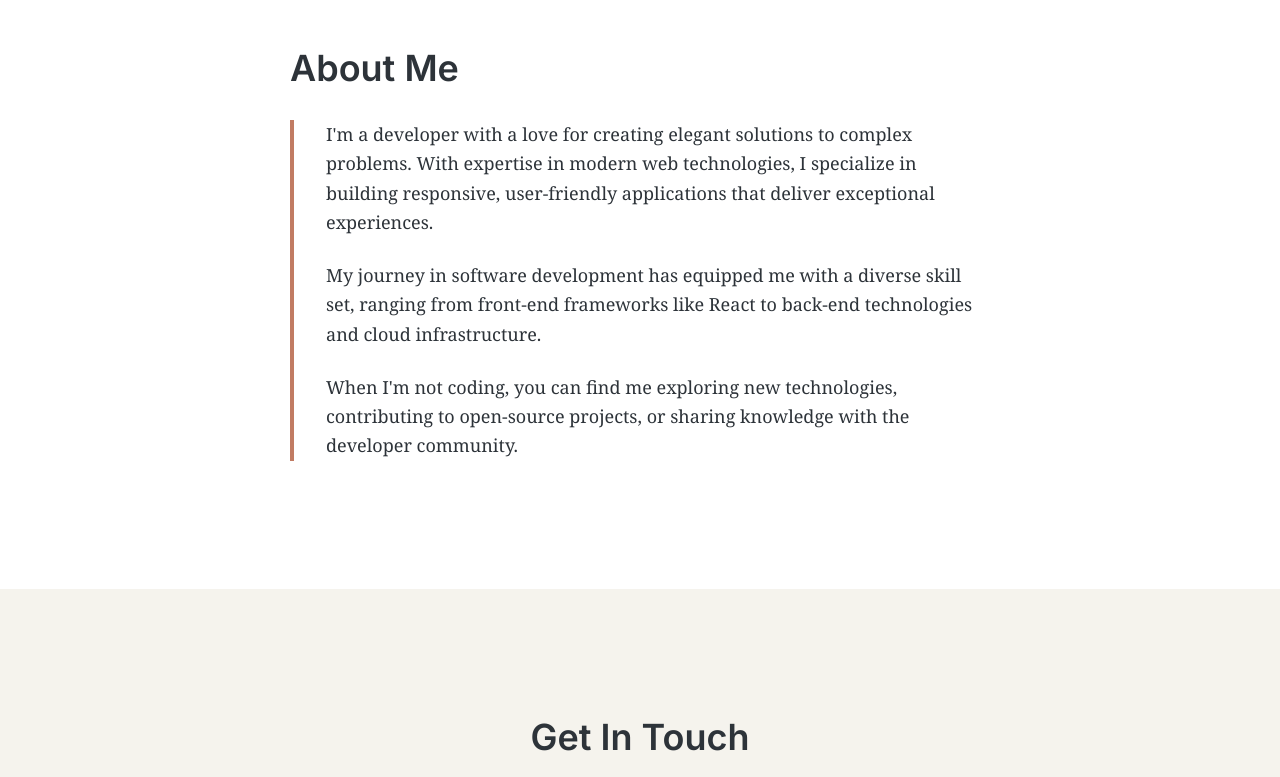
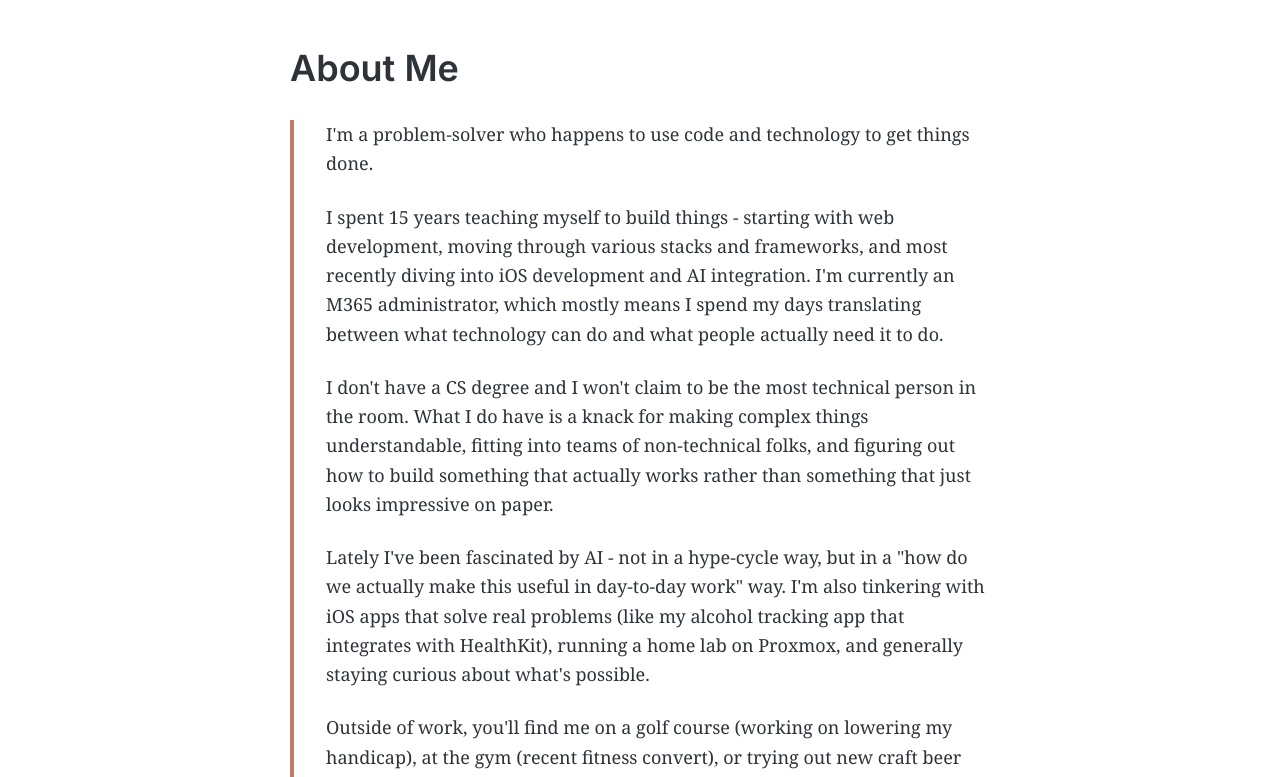
Before and after one commit to andrewnaumann/andrewnaumann.github.io, a React (Vite) app: page / in a window 1280 px wide. Shown: the part 880-1657 px from the top of the page. Built offline with nearby package versions, Linux system fonts and the light colour scheme.

Commit message:
Updated about me

```diff
--- a/src/App.jsx
+++ b/src/App.jsx
@@ -66,17 +66,22 @@ function App() {
           <h2 className="text-4xl font-heading font-semibold mb-8 text-charcoal">About Me</h2>
           <div className="border-l-4 border-terracotta pl-8">
             <p className="text-lg font-body text-charcoal mb-6 leading-relaxed">
-              I'm a developer with a love for creating elegant solutions to complex problems.
-              With expertise in modern web technologies, I specialize in building responsive, user-friendly
-              applications that deliver exceptional experiences.
+              I'm a problem-solver who happens to use code and technology to get things done.
             </p>
             <p className="text-lg font-body text-charcoal mb-6 leading-relaxed">
-              My journey in software development has equipped me with a diverse skill set, ranging from
-              front-end frameworks like React to back-end technologies and cloud infrastructure.
+              I spent 15 years teaching myself to build things - starting with web development, moving through various stacks and frameworks, and most recently diving into iOS development and AI integration. I'm currently an M365 administrator, which mostly means I spend my days translating between what technology can do and what people actually need it to do.
+            </p>
+            <p className="text-lg font-body text-charcoal mb-6 leading-relaxed">
+              I don't have a CS degree and I won't claim to be the most technical person in the room. What I do have is a knack for making complex things understandable, fitting into teams of non-technical folks, and figuring out how to build something that actually works rather than something that just looks impressive on paper.
+            </p>
+            <p className="text-lg font-body text-charcoal mb-6 leading-relaxed">
+              Lately I've been fascinated by AI - not in a hype-cycle way, but in a "how do we actually make this useful in day-to-day work" way. I'm also tinkering with iOS apps that solve real problems (like my alcohol tracking app that integrates with HealthKit), running a home lab on Proxmox, and generally staying curious about what's possible.
+            </p>
+            <p className="text-lg font-body text-charcoal mb-6 leading-relaxed">
+              Outside of work, you'll find me on a golf course (working on lowering my handicap), at the gym (recent fitness convert), or trying out new craft beer and cooking projects with family and friends.
             </p>
             <p className="text-lg font-body text-charcoal leading-relaxed">
-              When I'm not coding, you can find me exploring new technologies, contributing to open-source
-              projects, or sharing knowledge with the developer community.
+              If you're looking for someone who can bridge the gap between technical and human, let's talk.
             </p>
           </div>
         </div>
```
